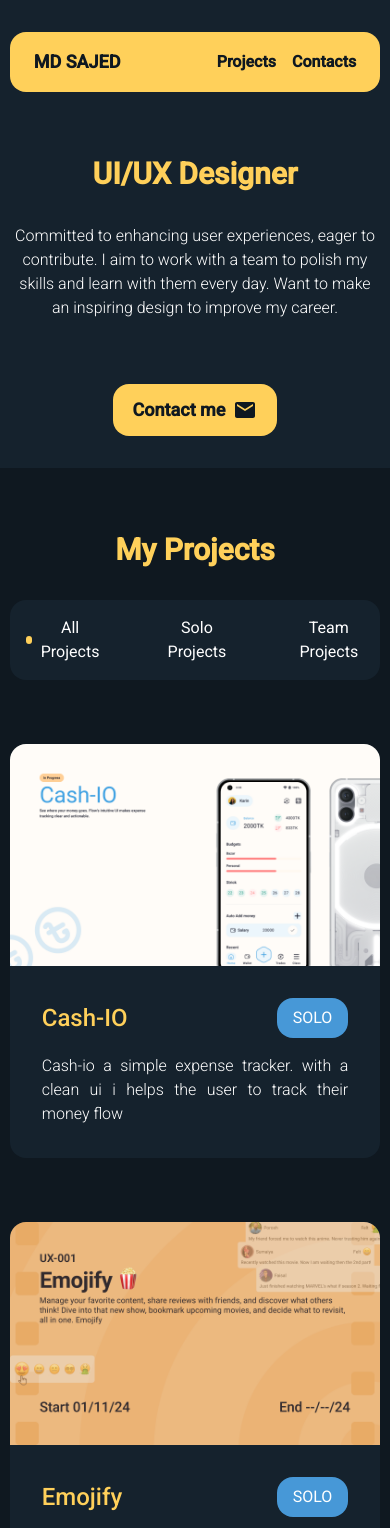
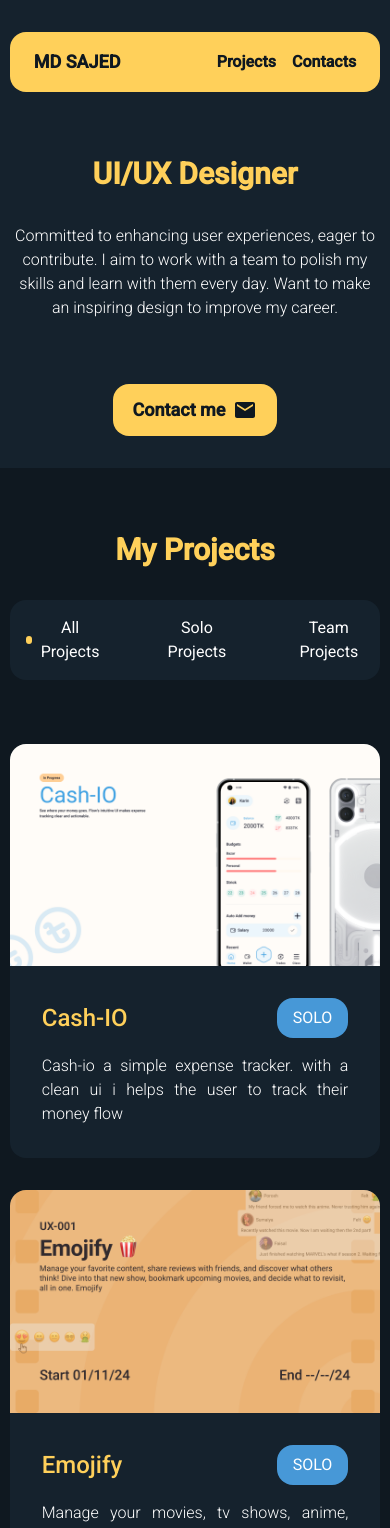
Before and after one commit to mdsajed001/My-portfolio, a Next.js app: page / in a window 390 px wide. Shown: the top 1528 px of the page. Built offline with nearby package versions, Linux system fonts and the light colour scheme.

Commit message:
responsive

```diff
--- a/app/_components/projects/projects.tsx
+++ b/app/_components/projects/projects.tsx
@@ -68,7 +68,7 @@ export function Projects() {
           </button>
         </div>
       </div>
-      <div className="grid lg:grid-cols-2 md:grid-cols-2 grid-cols-1 gap-16 mt-6">
+      <div className="grid lg:grid-cols-2 md:grid-cols-2 grid-cols-1 md:gap-16 gap-8 mt-6">
         {visibleProjects.map((project, index) => (
           <Project key={index} {...project} />
         ))}
```
